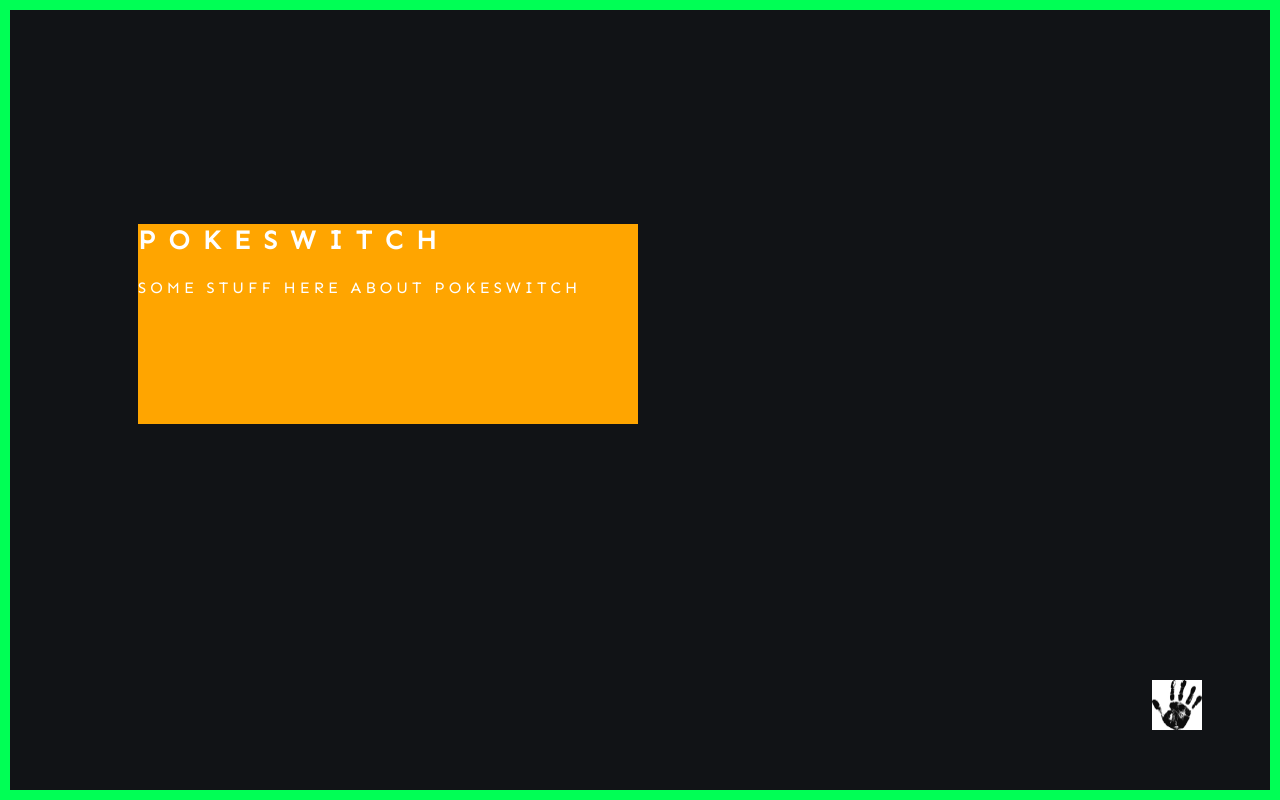
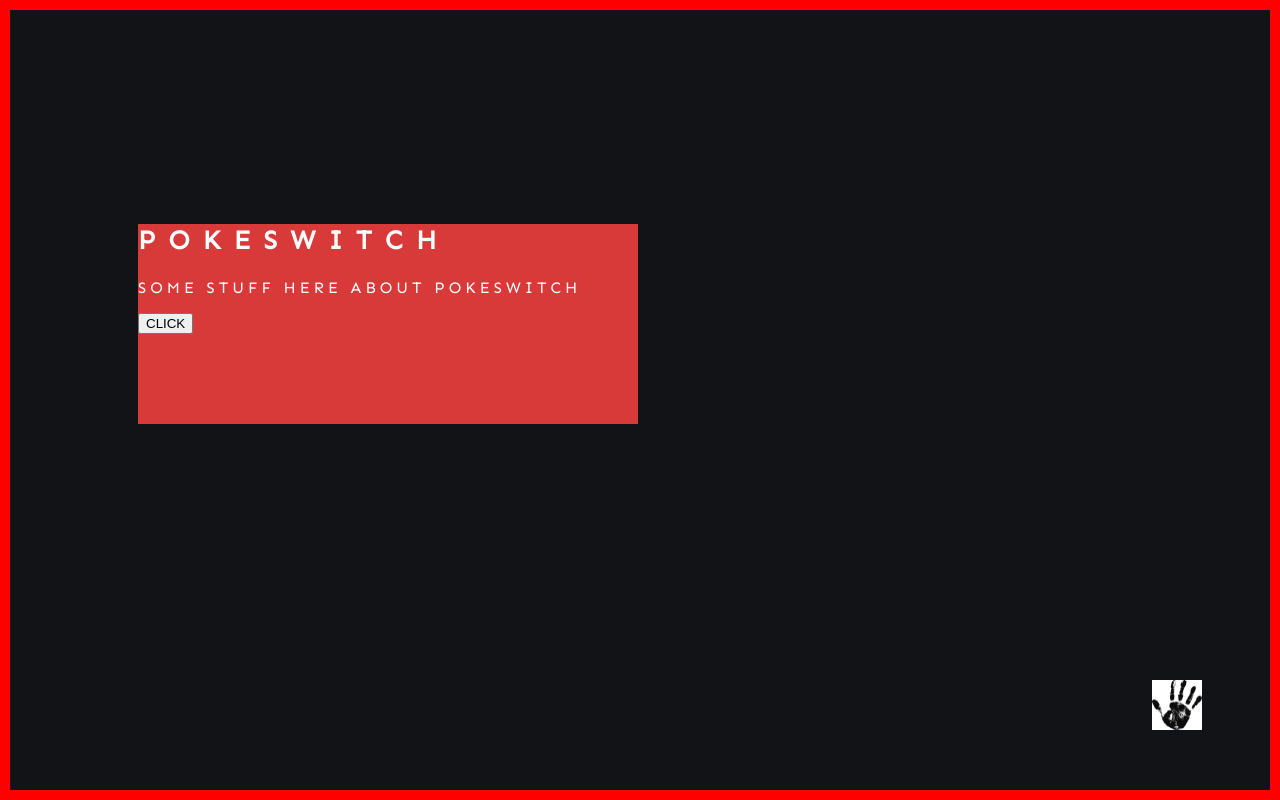
Before and after one commit to Mbarbotiko/portfolio, a React (Create React App) app: page / in a window 1280 px wide. Built offline with nearby package versions, Linux system fonts and the light colour scheme.

Commit message:
setting up some initial color classes to toggle on click in projects.js and index.scss

```diff
--- a/src/App.js
+++ b/src/App.js
@@ -6,8 +6,9 @@ import Header from './components/header/header';
 import Card from './components/cc-card/cc-card';
 
 function App() {
+  const red= 'red'
   return (
-    <div className="App">
+    <div className="App" style = {{border:'solid 10px '+red}}>
       <Header/>
       <Card/>
       <img src={logo} className="App-logo" alt="logo" />
--- a/src/components/cc-card/cc-card.js
+++ b/src/components/cc-card/cc-card.js
@@ -5,21 +5,45 @@ import projects from '../../data/projects';
 
 
 //this component will have state
+let position = 0;
 class Card extends React.Component {
   constructor(props) {
     super(props);
     this.state = {
-      header:this.header,
-      description: this.description
+      header:projects[position].title,
+      description: projects[position].description,
+      bgColor: projects[position].bgColor,
+      borderColor: projects[position].borderColor,
+      image: projects[position].image
     };
   }
+
+  nextProject(){
+    position++
+    if(position===projects.length){
+      position=0;
+    }
+    this.setState({
+      header:projects[position].title,
+      description: projects[position].description,
+      bgColor: projects[position].bgColor,
+      borderColor: projects[position].borderColor,
+      image: projects[position].image
+    });
+
+  }
+
+
+
 
 
   render() {
     return (
-      <div className='card'>
-        <h2>{projects[0].title}</h2>
-        <p>{projects[0].description}</p>
+      <div className={`card ${this.state.bgColor}`}>
+        <h2>{this.state.header}</h2>
+        <p>{this.state.description}</p>
+        <button onClick={()=>this.nextProject()}
+        >CLICK</button>
       </div>
     );
   }
--- a/src/components/cc-card/cc-card.scss
+++ b/src/components/cc-card/cc-card.scss
@@ -1,7 +1,6 @@
 @import "../../variableSetup.scss";
 
 .card{
- background-color:orange;
  width:500px;
  height:200px;
  position:relative;
--- a/src/data/projects.js
+++ b/src/data/projects.js
@@ -1,15 +1,29 @@
+import pokeImage from '../components/images/background/proj-pokemonswitch.jpg';
+import giphyImage from '../components/images/background/proj-api.jpg';
+import neighborImage from '../components/images/background/proj-neighborly.jpg';
+
+
 const projects = [
     {
         title:'Pokeswitch',
-        description:'Some stuff here about pokeswitch'
+        description:'Some stuff here about pokeswitch',
+        image:pokeImage ,
+        bgColor: 'redBG',
+        borderColor:'redBorder'
     },
     {
         title:'GIPHY API',
-        description:'Some informatino here about giphy'
+        description:'Some informatino here about giphy',
+        image:giphyImage ,
+        bgColor: 'yellowBG',
+        borderColor:'yellowBorder'
     },
     {
         title:'Neighborly',
-        description:'Yeah yeah be a good neighbor'
+        description:'Yeah yeah be a good neighbor',
+        image:neighborImage ,
+        bgColor: 'purpleBG',
+        borderColor:'purpleBorder'
     }
 ]
 
--- a/src/index.scss
+++ b/src/index.scss
@@ -44,3 +44,28 @@ p{
   font-size:12pt;
 
 }
+
+.redBG{
+background-color: $red;
+}
+
+.redBorder{
+  border:solid 10px $red;
+
+}
+
+.yellowBG{
+  background-color: $yellow;
+  }
+
+.yellowBorder{
+    border:solid 10px $yellow;
+}
+
+.purpleBG{
+  background-color: $purple;
+  }
+
+.purpleBorder{
+    border:solid 10px $purple;
+}
--- a/src/variableSetup.scss
+++ b/src/variableSetup.scss
@@ -5,6 +5,9 @@ $greenLight:rgb(99, 243, 119);
 $aqua:rgb(0, 255, 234);
 $backGround:#111316;
 $white:white;
+$red:rgb(216, 58, 58);
+$yellow:rgb(238, 238, 36);
+$purple:rgb(204, 52, 204);
 
 //fonts
 
```
